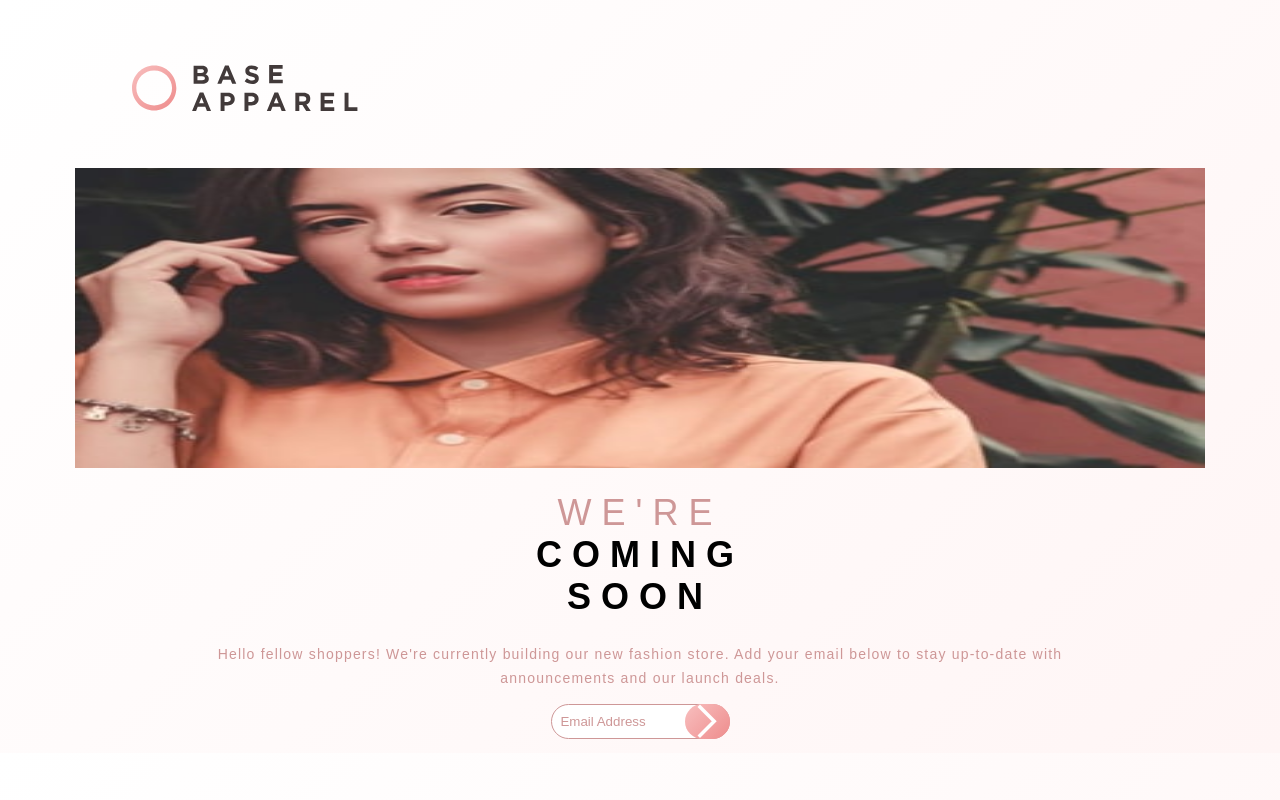
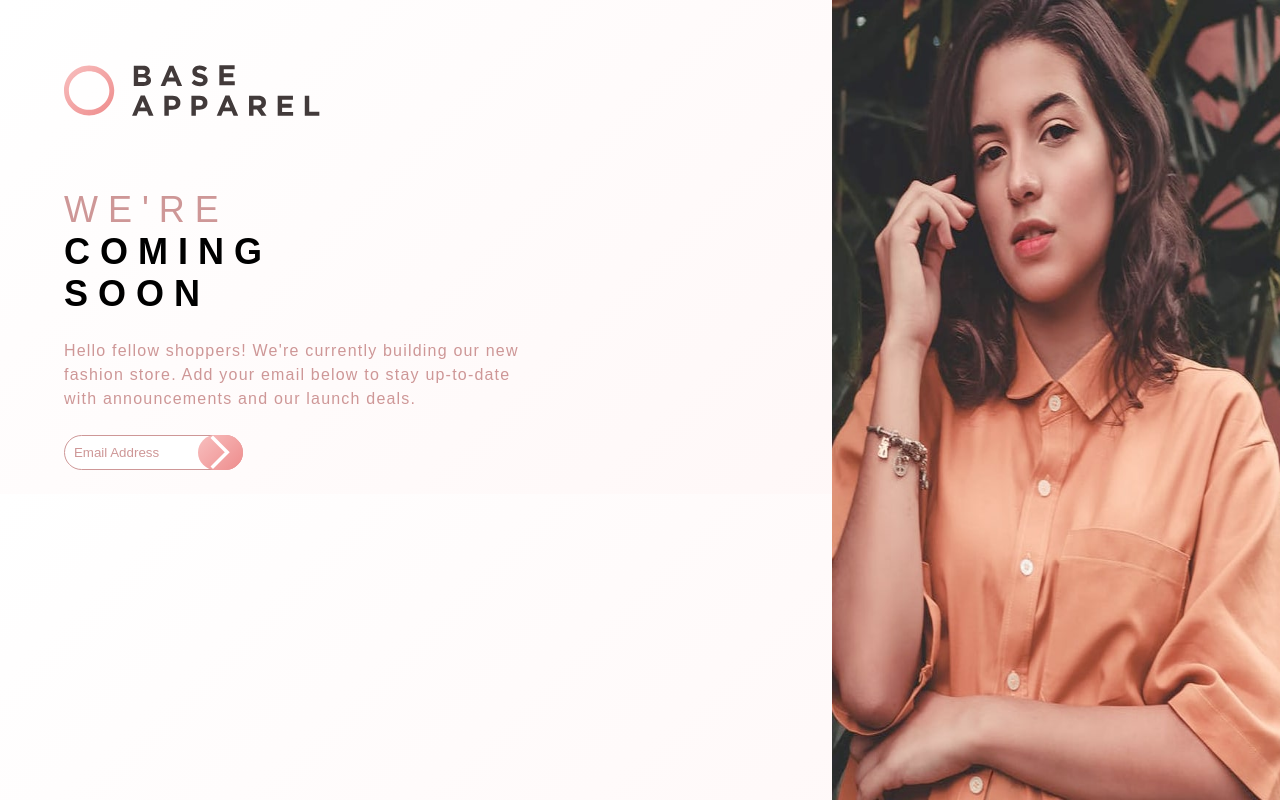
Before and after one commit to andredufresne/base-apparel-coming-soon, a plain HTML site: page index.html in a window 1280 px wide. Drawn offline with Linux system fonts and the light colour scheme.

Commit message:
Updated for larger screens

```diff
--- a/index.html
+++ b/index.html
@@ -20,7 +20,8 @@
 <body>
   <div class="home-page">
     <img src="images/logo.svg" alt="Base Apparel Logo" class="logo">
-    <img src="images/hero-mobile.jpg" alt="profile picture" class="profile-picture">
+    <img src="images/hero-mobile.jpg" alt="" class="profile-picture">
+    <img src="images/hero-desktop.jpg" alt="profile picture" class="profile-picture desktop">
     <h1>We're <br><strong>coming <br> soon</strong></h1>
 
     <p> Hello fellow shoppers! We're currently building our new fashion store.
--- a/styles.scss
+++ b/styles.scss
@@ -29,7 +29,7 @@ body {
     align-self: start;
     position: relative;
     width: 20%;
-    margin: 5% 5%;
+    margin: 5%;
 }
 
 .profile-picture {
@@ -82,6 +82,10 @@ input[type=text] {
     object-fit: contain;
 }
 
+.desktop {
+    display: none;
+}
+
 
 
 
@@ -92,3 +96,49 @@ input[type=text] {
     bottom: 0;
 }
 .attribution a { color: hsl(228, 45%, 44%); }
+
+@media screen and (min-width: 750px) {
+
+    .desktop {
+        display: inline;
+    }
+
+    body {
+        text-align: left;
+        margin-left: 5%;
+    }
+
+    .home-page {
+        display: inline-flex;
+        flex-direction: column;
+        align-items: flex-start;
+    }
+
+    h1 {
+        margin-top: 15%;
+    }
+
+
+    p {
+        font-size: 16px;
+        width: 40%;
+        margin-bottom: 2%;
+    }
+
+
+    .profile-picture {
+        position: absolute;
+        top: 0;
+        right: 0;
+        width: 35%;
+        height: 100%;
+
+    }
+
+    .logo {
+        position: absolute;
+        top: 0;
+        left: 0;
+    }
+
+}
```
Also changed, not shown: styles.css, 1 other file.
